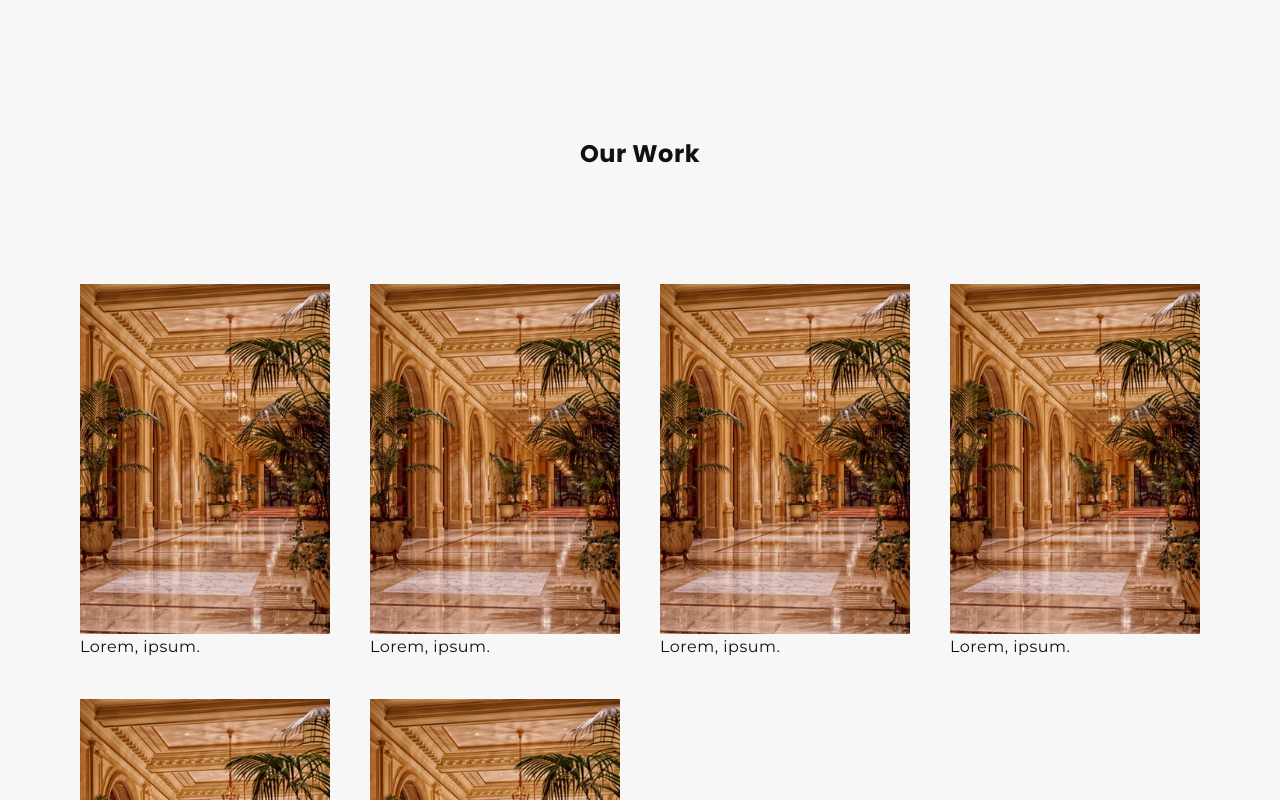
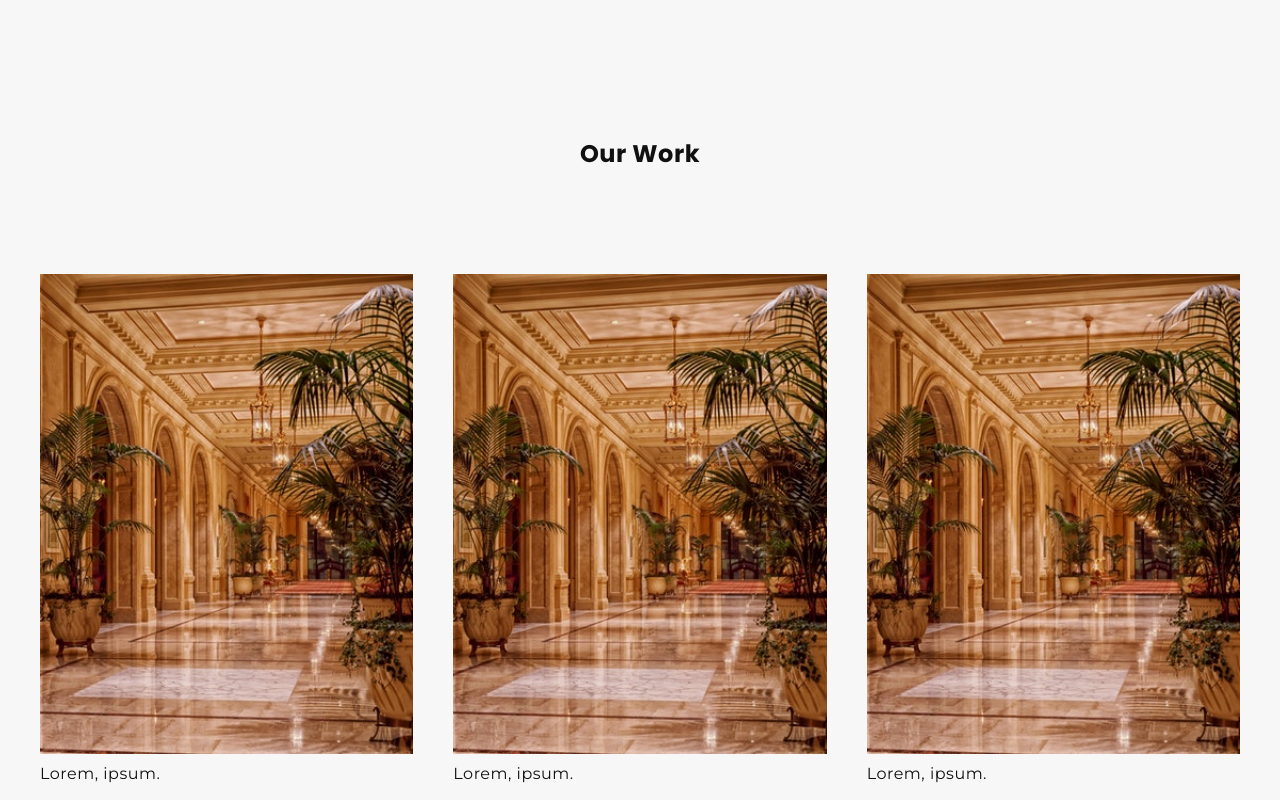
Before and after one commit to harrison9696/test-am, a website: page index.html in a window 1280 px wide. Shown: the part 1880-2680 px from the top of the page. Drawn offline with Linux system fonts and the light colour scheme.

Commit message:
created index work section

```diff
--- a/index.html
+++ b/index.html
@@ -82,7 +82,7 @@
 		</section>
 
 		<section class="work">
-			<div class="container-no-max-width section-no-bottom u-padding-x-4">
+			<div class="container-no-max-width section u-padding-x-4">
 				<div class="work__heading u-margin-bottom-10 u-text-center">
 					<h2>Our Work</h2>
 				</div>
--- a/sass/components/_three-by-two-grid.scss
+++ b/sass/components/_three-by-two-grid.scss
@@ -1,30 +1,37 @@
 .work {
 	&__grid {
 		display: grid;
-		grid-template-columns: repeat(auto-fill, minmax(25rem, auto));
-		grid-gap: 2rem;
+		grid-template-columns: repeat(3, minmax(20rem, 1fr));
+		grid-gap: 4rem;
 		justify-content: center;
 	}
 
 	&__grid-item {
-		position: relative;
-		width: 25rem;
-		margin: 1rem;
 		height: 100%;
+		width: 100%;
+		cursor: pointer;
+
+		&:hover > .work__project-img > img {
+			opacity: 0.9;
+		}
+
+		&:hover > .work__project-title {
+			transform: translate(10px);
+		}
 	}
 
 	&__project-img {
 		overflow: hidden;
-		height: 35rem;
 
 		img {
 			width: 100%;
 			overflow: hidden;
-			height: 35rem;
 			object-fit: cover;
+			transition: all 0.5s ease;
 		}
 	}
 
 	&__project-title {
+		transition: all 0.5s ease;
 	}
 }
```
Also changed, not shown: css/style.css.
